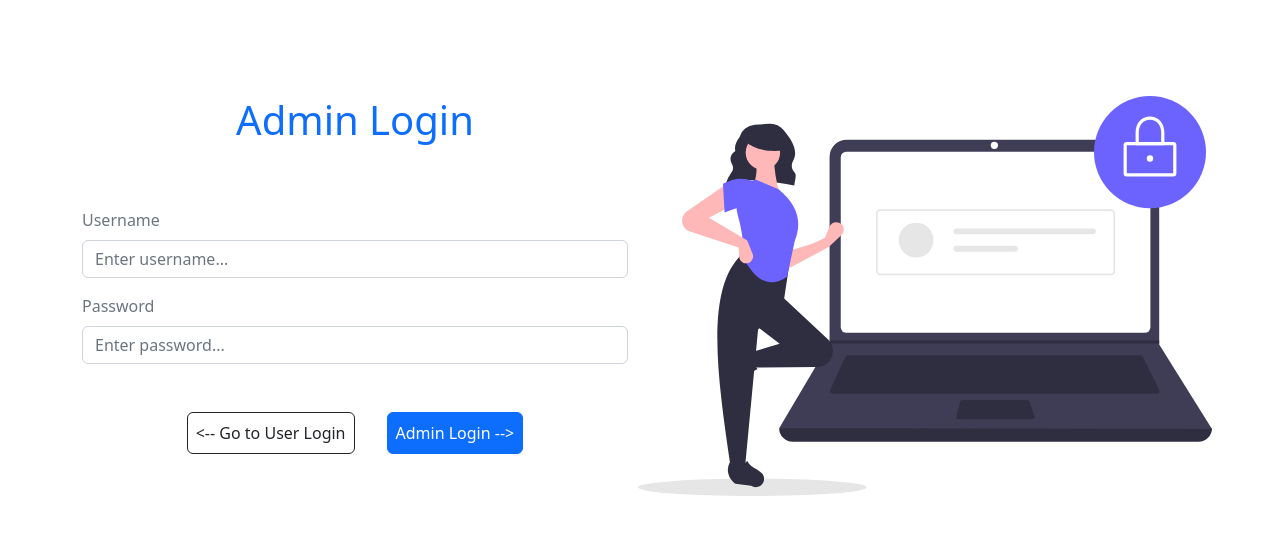
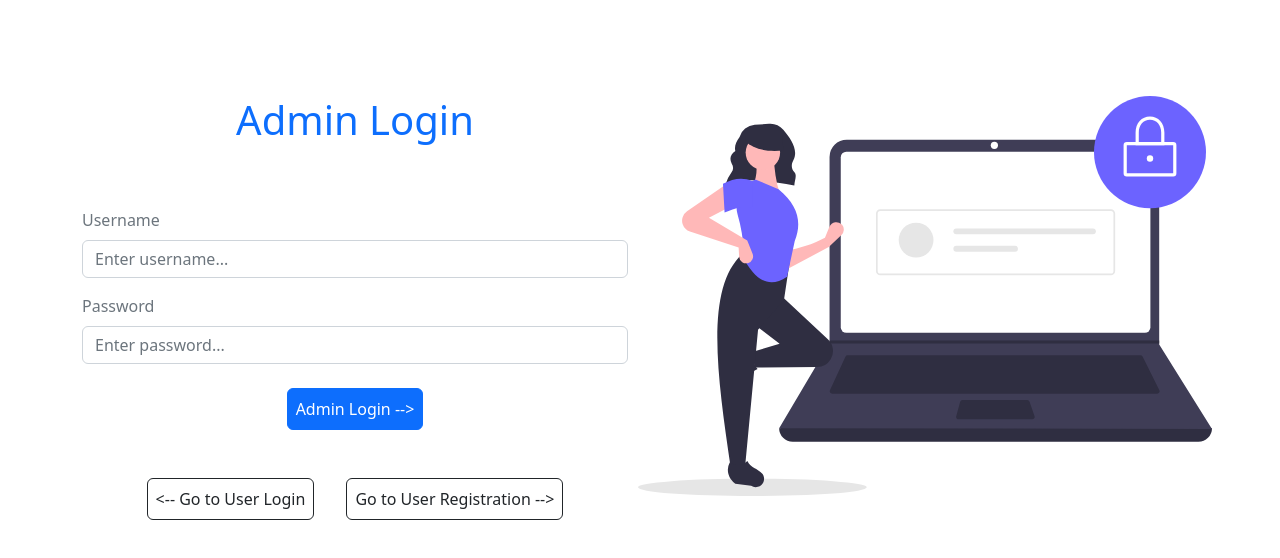
Before and after one commit to jobinjosetech/-shoppingcart-frontend-app, an Angular app: page / in a window 1280 px wide. Shown: the top 558 px of the page. Built offline with nearby package versions, Linux system fonts and the light colour scheme.

Commit message:
User Login

```diff
--- a/src/app/admin-login/admin-login.component.html
+++ b/src/app/admin-login/admin-login.component.html
@@ -16,9 +16,12 @@
                             <label for="" class="form-label text-secondary">Password</label>
                             <input type="password" class="form-control" name="password" [(ngModel)]="password" placeholder="Enter password...">
                         </div>
-                        <div class="col col-12 col-sm-12 col-md-12 col-lg-12 col-xl-12 col-xxl-12 mt-4 d-flex justify-content-center mb-5 mt-5">
+                        <div class="col col-12 col-sm-12 col-md-12 col-lg-12 col-xl-12 col-xxl-12 mt-4 d-flex justify-content-center mb-4">
+                            <button class="btn btn-primary p-2 mx-3" (click)="readValues()">Admin Login --></button>
+                        </div>
+                        <div class="col col-12 col-sm-12 col-md-12 col-lg-12 col-xl-12 col-xxl-12 mt-4 d-flex justify-content-center">
                             <button class="p-2 btn btn-outline-dark mx-3" routerLink="/userLogin"><-- Go to User Login</button>
-                            <button class="btn btn-primary p-2 mx-3" (click)="readValues()">Admin Login --></button>
+                            <button class="p-2 btn btn-outline-dark mx-3" routerLink="/">Go to User Registration --></button>
                         </div>
                     </div>
                 </div>
--- a/src/app/user-login/user-login.component.html
+++ b/src/app/user-login/user-login.component.html
@@ -15,9 +15,12 @@
                             <label for="" class="form-label text-secondary">Password</label>
                             <input type="password" class="form-control" name="password" [(ngModel)]="password" placeholder="Enter password...">
                         </div>
+                        <div class="col col-12 col-sm-12 col-md-12 col-lg-12 col-xl-12 col-xxl-12 mt-4 d-flex justify-content-center mb-4">
+                            <button class="btn btn-primary p-2 mx-3" (click)="readValues()">Login --></button>
+                        </div>
                         <div class="col col-12 col-sm-12 col-md-12 col-lg-12 col-xl-12 col-xxl-12 mt-4 d-flex justify-content-center">
-                            <button class="p-2 btn btn-outline-dark mx-3" routerLink="/employeereg"><-- Need to register first</button>
-                            <button class="btn btn-primary p-2 mx-3" (click)="readValues()">Login --></button>
+                            <button class="p-2 btn btn-outline-dark mx-3" routerLink="/"><-- Go to Admin Login</button>
+                            <button class="p-2 btn btn-outline-dark mx-3" routerLink="/employeereg">Need to register first --></button>
                         </div>
                     </div>
                 </div>
```
